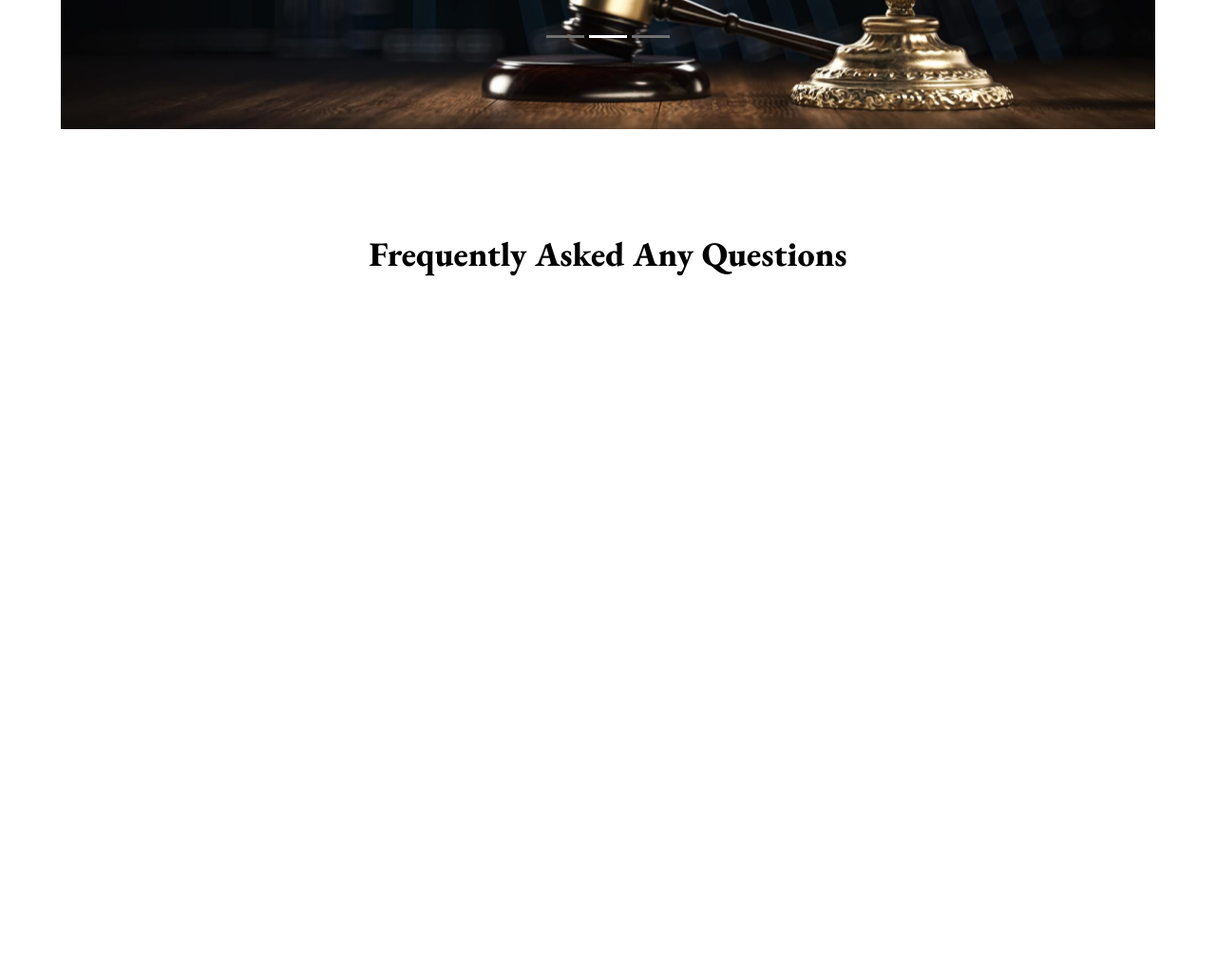
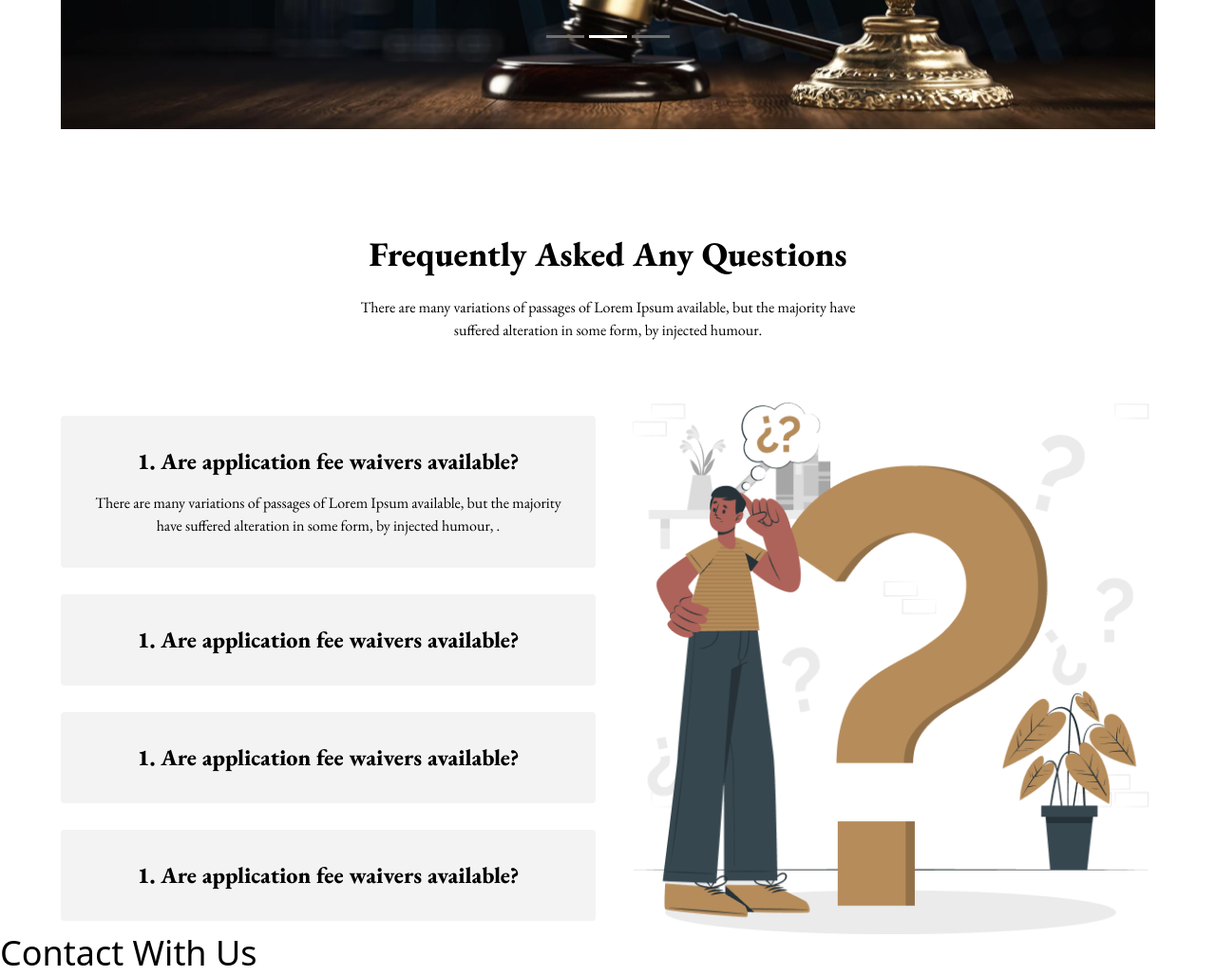
Before and after one commit to AmirulTechie/Legal-solutions, a plain HTML site: page index.html in a window 1280 px wide. Shown: the part 2524-3552 px from the top of the page at 95% size. Before the commit the page ends 2815 px from the top, so only its background shows below. Drawn offline with nearby package versions, Linux system fonts and the light colour scheme.

Commit message:
add frequently asked que section

```diff
--- a/index.html
+++ b/index.html
@@ -166,9 +166,42 @@
                 </div>
             </div>
         </section>
+        <!-- Frequent Section -->
         <section class="max-w-6xl w-full m-auto mt-28 text-center"  style="font-family:'EB Garamond', serif;">
             <div>
                 <h3 class="text-4xl font-extrabold">Frequently Asked Any Questions</h3>
+                <p class="mt-6">There are many variations of passages of Lorem Ipsum available, but the majority have <br> suffered alteration in some form,
+                by injected humour.</p>
+            </div>
+            <!-- Question Cards -->
+            <div class="flex justify-center items-center gap-8 mt-16">
+            <!-- Cards -->
+                <div class="flex flex-col justify-center items-center gap-7">
+                    <div class="bg-[#F3F3F3] text-center max-w-xl w-full p-8 rounded">
+                        <h6 class="text-2xl font-extrabold">1. Are application fee waivers available?</h6>
+                        <p class="mt-4">
+                        There are many variations of passages of Lorem Ipsum available, but the majority have suffered alteration in some form,
+                        by injected humour, .
+                        </p>
+                    </div>
+                    <div class="bg-[#F3F3F3] text-center max-w-xl w-full p-8 rounded">
+                        <h6 class="text-2xl font-extrabold">1. Are application fee waivers available?</h6>
+                    </div>
+                    <div class="bg-[#F3F3F3] text-center max-w-xl w-full p-8 rounded">
+                        <h6 class="text-2xl font-extrabold">1. Are application fee waivers available?</h6>
+                    </div>
+                    <div class="bg-[#F3F3F3] text-center max-w-xl w-full p-8 rounded">
+                        <h6 class="text-2xl font-extrabold">1. Are application fee waivers available?</h6>
+                    </div>
+                </div>
+                <div>
+                    <img src="images/faq.png" alt="">
+                </div>
+            </div>
+        </section>
+        <section>
+            <div>
+                <h2 class="text-4xl">Contact With Us</h2>
             </div>
         </section>
     </main>
```
